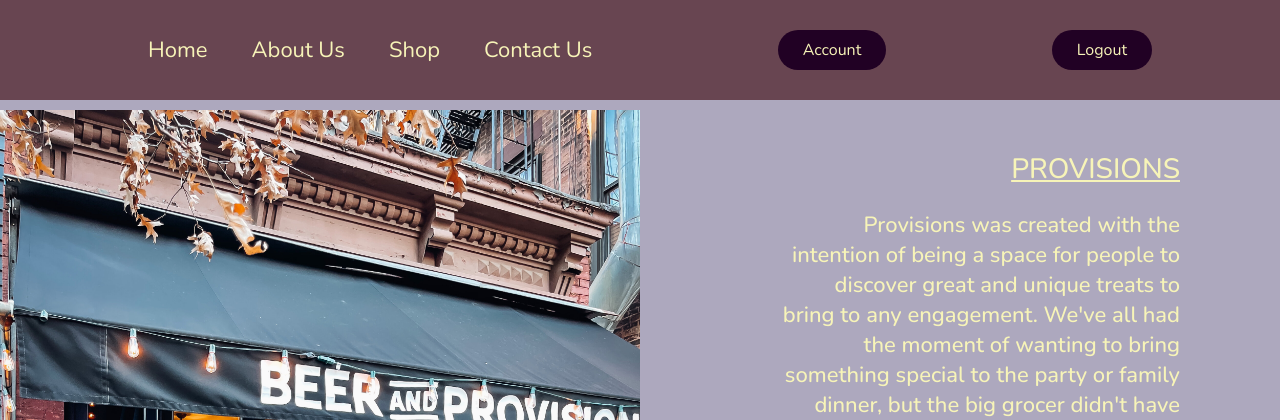
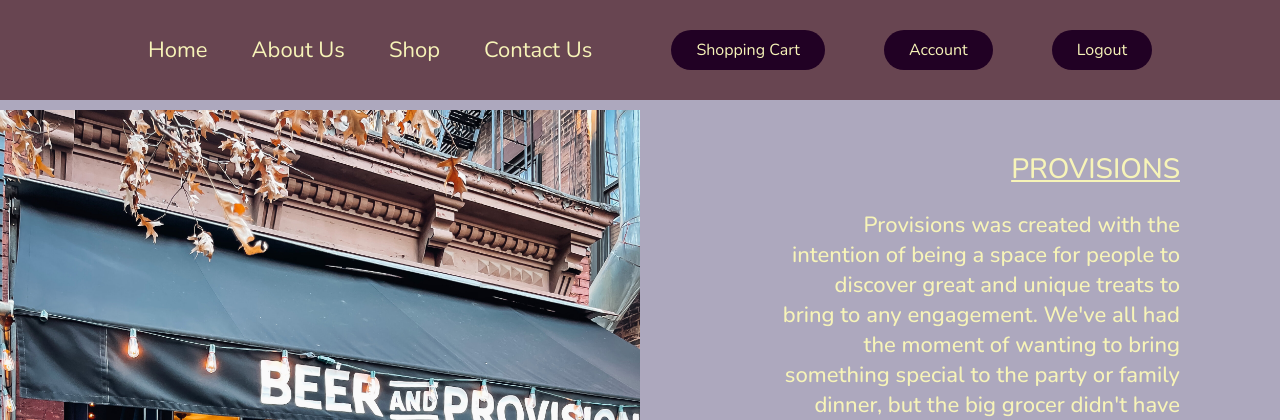
Before and after one commit to jtompkins415/capstone-1-provisions, a Flask app: page /provisions/about-us in a window 1280 px wide. Shown: the top 420 px of the page. Run offline with Flask 3, Linux system fonts and the light colour scheme; the visitor is signed in with stand-in values (Sample User, id 1).

Commit message:
create shopping cart button

```diff
--- a/templates/base.html
+++ b/templates/base.html
@@ -21,6 +21,7 @@
             </ul>
         </nav>
         {% if session['username'] %}
+        <div><a href="/provisions/shop/cart"><button>Shopping Cart</button></a></div>
         <div><a href="/provisions/user/"><button>Account</button></a></div>
         <div><a href="/provisions/user/logout"><button>Logout</button></a></div>
         {% else %}
```
